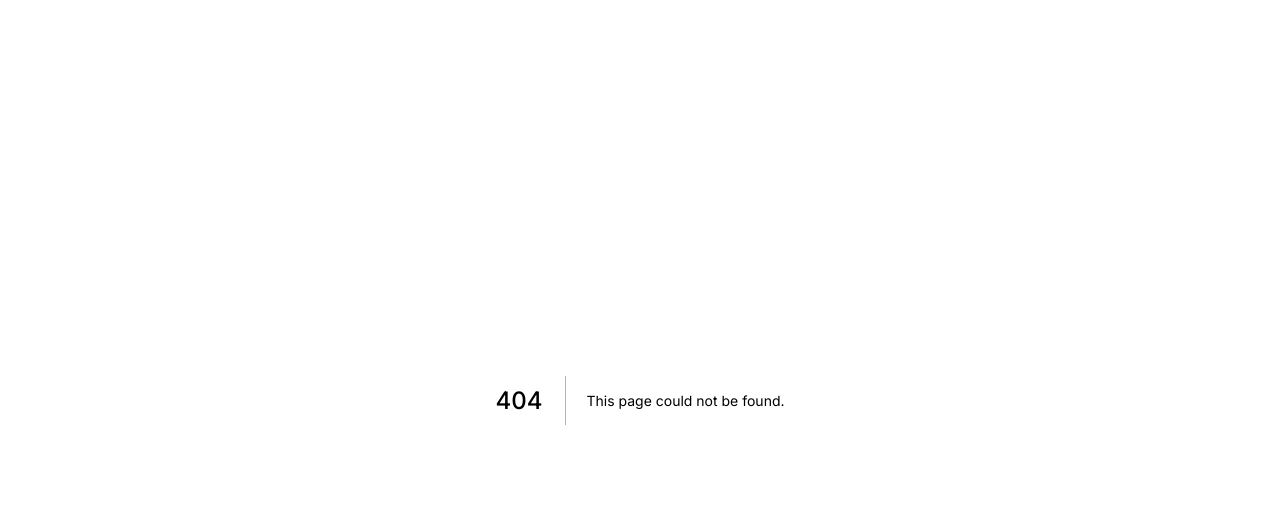
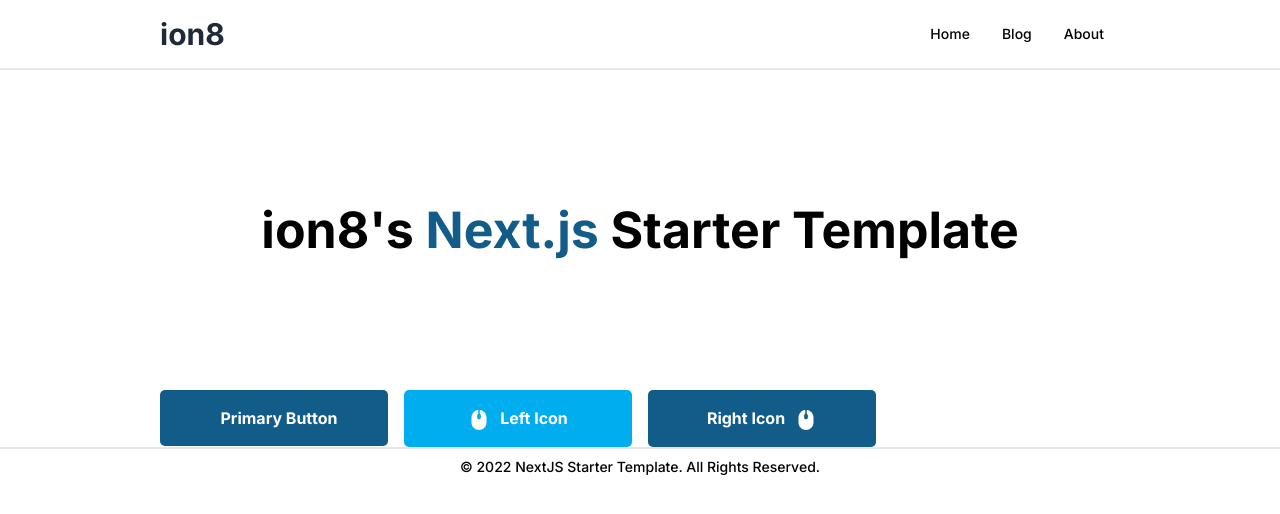
Before and after one commit to imrishit98/rp-nextjs-starter, a Next.js app: page /components in a window 1280 px wide. Before the commit this address had no page. Shown: the top 514 px of the page. Built offline with nearby package versions, Linux system fonts and the light colour scheme.

Commit message:
Add typography and button components

```diff
--- a/package.json
+++ b/package.json
@@ -1,5 +1,5 @@
 {
-  "name": "rp-nextjs-starter",
+  "name": "ion8-nextjs-starter",
   "version": "0.1.0",
   "private": true,
   "scripts": {
--- a/site-config.js
+++ b/site-config.js
@@ -1,11 +1,11 @@
 const siteConfig = {
-  title: "Rishit's Default Next.js Starter",
+  title: "ion8's NextJS Starter Template",
   tagline:
     'This is a starter template for Next.js projects with Tailwind CSS, SEO, and more.',
-  url: 'https://nextjs-starter.rishit.dev',
+  url: 'https://github.com/ion8/nextjs-starter',
   baseUrl: '/',
-  projectName: 'rp-nextjs-starter',
-  organizationName: 'rishitpatel.com',
+  projectName: 'ion8-nextjs-starter',
+  organizationName: 'ion8.net',
 };
 
 module.exports = siteConfig;
--- a/src/components/layout/footer.js
+++ b/src/components/layout/footer.js
@@ -7,9 +7,7 @@ const Footer = () => {
       <Container className='flex justify-center items-center text-sm font-medium'>
         © {new Date().getFullYear()}&nbsp;
         <Link href={'/'} target='_blank' rel='noopener noreferrer'>
-
-            Rishit Patel
-
+          NextJS Starter Template
         </Link>
         . All Rights Reserved.
       </Container>
--- a/src/components/layout/navbar.js
+++ b/src/components/layout/navbar.js
@@ -10,7 +10,7 @@ const Navbar = () => {
             href='/'
             className='text-2xl font-bold text-gray-800 hover:text-gray-700 dark:text-white dark:hover:text-gray-300 lg:text-3xl'
           >
-            RP
+            ion8
           </Link>
         </div>
         <div className='flex'>
--- /dev/null
+++ b/src/components/ui/buttons.js
@@ -0,0 +1,59 @@
+import Link from 'next/link';
+
+export const PrimaryButton = ({
+  id,
+  link,
+  label,
+  className,
+  iconOnTheRight,
+  children,
+}) => {
+  return (
+    <Link
+      id={id}
+      href={link}
+      className={
+        'flex py-4 justify-center items-senter rounded-[5px] text-white bg-cobalt px-5 focus:outline-none focus:ring-none hover:bg-cyan font-bold ' +
+        className
+      }
+    >
+      <span
+        className={` ${
+          iconOnTheRight ? 'order-last ml-[10px] mr-0' : 'mr-[10px] ml-0'
+        }`}
+      >
+        {children}
+      </span>
+      <span>{label}</span>
+    </Link>
+  );
+};
+
+export const SecondaryButton = ({
+  id,
+  link,
+  label,
+  className,
+  iconOnTheRight,
+  children,
+}) => {
+  return (
+    <Link
+      id={id}
+      href={link}
+      className={
+        'flex justify-center items-senter py-4 rounded-[5px] text-white bg-cyan px-5 focus:outline-none focus:ring-none hover:bg-cobalt font-bold ' +
+        className
+      }
+    >
+      <span
+        className={` ${
+          iconOnTheRight ? 'order-last ml-[10px] mr-0' : ' mr-[10px] ml-0'
+        }`}
+      >
+        {children}
+      </span>
+      <span>{label}</span>
+    </Link>
+  );
+};
--- /dev/null
+++ b/src/components/ui/icons.js
@@ -0,0 +1,17 @@
+export const SubmitIcon = () => {
+  return (
+    <svg
+      width='22'
+      height='22'
+      viewBox='0 0 22 22'
+      fill='none'
+      xmlns='http://www.w3.org/2000/svg'
+      className='inline-block'
+    >
+      <path
+        d='M12.298 1.06045C12.2296 1.04944 12.1596 1.05361 12.0929 1.07266C12.0263 1.09171 11.9646 1.12517 11.9123 1.17067C11.8601 1.21618 11.8184 1.27262 11.7904 1.336C11.7623 1.39938 11.7485 1.46815 11.75 1.53745V4.39745C11.75 4.59645 11.87 4.77145 12.036 4.88145C12.539 5.21745 12.87 5.79145 12.87 6.44445V8.44445C12.87 9.47445 12.03 10.3244 11 10.3244C9.96 10.3244 9.12 9.47445 9.12 8.44445V6.44445C9.12 5.79145 9.458 5.21745 9.964 4.88145C10.129 4.77145 10.25 4.59645 10.25 4.39845V1.53845C10.2516 1.46907 10.2379 1.40018 10.21 1.33668C10.182 1.27318 10.1403 1.21661 10.088 1.17099C10.0357 1.12537 9.97405 1.09182 9.90734 1.07272C9.84062 1.05361 9.77052 1.04943 9.702 1.06045C8.18555 1.32801 6.78825 2.05599 5.7 3.14545C5.00265 3.8407 4.44936 4.66673 4.07184 5.57621C3.69432 6.48569 3.5 7.46073 3.5 8.44545V13.4454C3.5 17.5754 6.87 20.9454 11 20.9454C15.13 20.9454 18.5 17.5754 18.5 13.4454V8.44545C18.5 4.75545 15.813 1.67845 12.298 1.06045Z'
+        fill='white'
+      />
+    </svg>
+  );
+};
--- /dev/null
+++ b/src/components/ui/typography.js
@@ -0,0 +1,66 @@
+export const H1 = ({ className, children }) => {
+  return (
+    <h1
+      className={
+        'text-[38px] md:text-[50px] leading-[48px] md:leading-[60px] font-bold' +
+        ' ' +
+        className
+      }
+    >
+      {children}
+    </h1>
+  );
+};
+
+export const H2 = ({ className, children }) => {
+  return (
+    <h2
+      className={
+        'text-[35px] md:text-[50px] leading-[45px] md:leading-[60px] font-bold' +
+        ' ' +
+        className
+      }
+    >
+      {children}
+    </h2>
+  );
+};
+export const H3 = ({ className, children }) => {
+  return (
+    <h3 className={'text-[25px] leading-[38px] font-bold' + ' ' + className}>
+      {children}
+    </h3>
+  );
+};
+
+export const H4 = ({ className, children }) => {
+  return (
+    <h4 className={'text-[25px] leading-[30px] font-bold' + ' ' + className}>
+      {children}
+    </h4>
+  );
+};
+
+export const Subtext = ({ className, children }) => {
+  return (
+    <p className={'text-[18px] leading-[27px]' + ' ' + className}>{children}</p>
+  );
+};
+
+export const Paragraph = ({ className, children }) => {
+  return (
+    <p className={'text-[16px] leading-[24px]' + ' ' + className}>{children}</p>
+  );
+};
+
+export const Small = ({ className, children }) => {
+  return (
+    <p className={'text-[14px] leading-[24px]' + ' ' + className}>{children}</p>
+  );
+};
+
+export const ExtraSmall = ({ className, children }) => {
+  return (
+    <p className={'text-[12px] leading-[18px]' + ' ' + className}>{children}</p>
+  );
+};
--- /dev/null
+++ b/src/pages/components.js
@@ -0,0 +1,37 @@
+import Layout from '../components/layout';
+import { SecondaryButton, PrimaryButton } from '../components/ui/buttons';
+import { Container } from '../components/ui/containers';
+import { SubmitIcon } from '../components/ui/icons';
+import { H1 } from '../components/ui/typography';
+
+const Components = () => {
+  return (
+    <Layout>
+      <Container className='flex justify-center items-center text-center h-[40vh]'>
+        <H1>
+          ion8&apos;s <span className='text-cobalt'>Next.js</span> Starter
+          Template
+        </H1>
+      </Container>
+      <Container>
+        <div className='grid grid-cols-4 gap-4'>
+          <div>
+            <PrimaryButton link='#' label='Primary Button' />
+          </div>
+          <div>
+            <SecondaryButton link='#' label='Left Icon'>
+              <SubmitIcon />
+            </SecondaryButton>
+          </div>{' '}
+          <div>
+            <PrimaryButton link='#' label='Right Icon' iconOnTheRight>
+              <SubmitIcon />
+            </PrimaryButton>
+          </div>
+        </div>
+      </Container>
+    </Layout>
+  );
+};
+
+export default Components;
--- a/src/pages/index.js
+++ b/src/pages/index.js
@@ -6,8 +6,7 @@ const Home = () => {
     <Layout>
       <Container className='flex justify-center items-center text-center h-[85vh]'>
         <h1 className='text-4xl font-bold'>
-          Rishit Patel&apos;s <span className='text-purple-600'>Next.js</span>{' '}
-          Starter
+          ion8&apos;s <span className='text-purple-600'>Next.js</span> Starter
         </h1>
       </Container>
     </Layout>
--- a/tailwind.config.js
+++ b/tailwind.config.js
@@ -6,7 +6,14 @@ module.exports = {
   ],
   darkMode: 'class',
   theme: {
-    extend: {},
+    extend: {
+      colors: {
+        'deep-blue': '#00455F',
+        cobalt: '#115C89',
+        teal: '#00EBF4',
+        cyan: '#00AEEF',
+      },
+    },
   },
   plugins: [],
 };
```
Also changed, not shown: .eslintrc.json.
